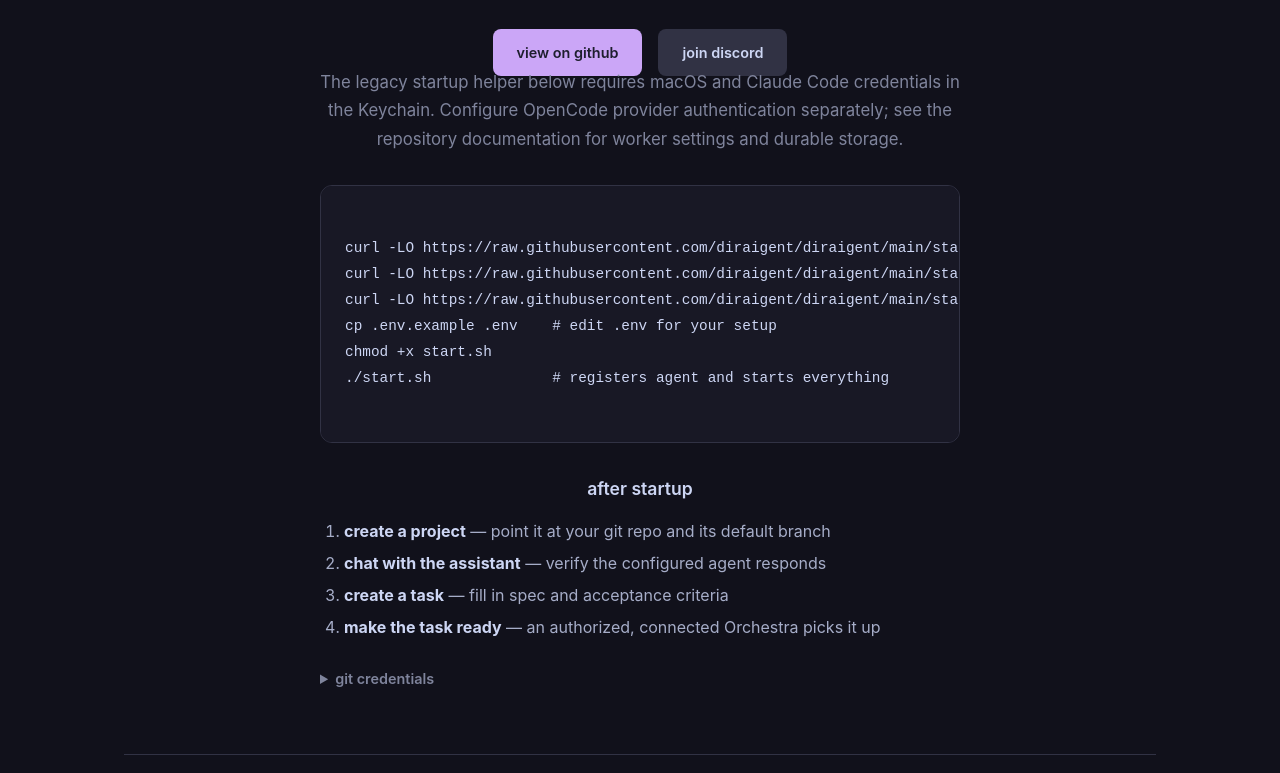
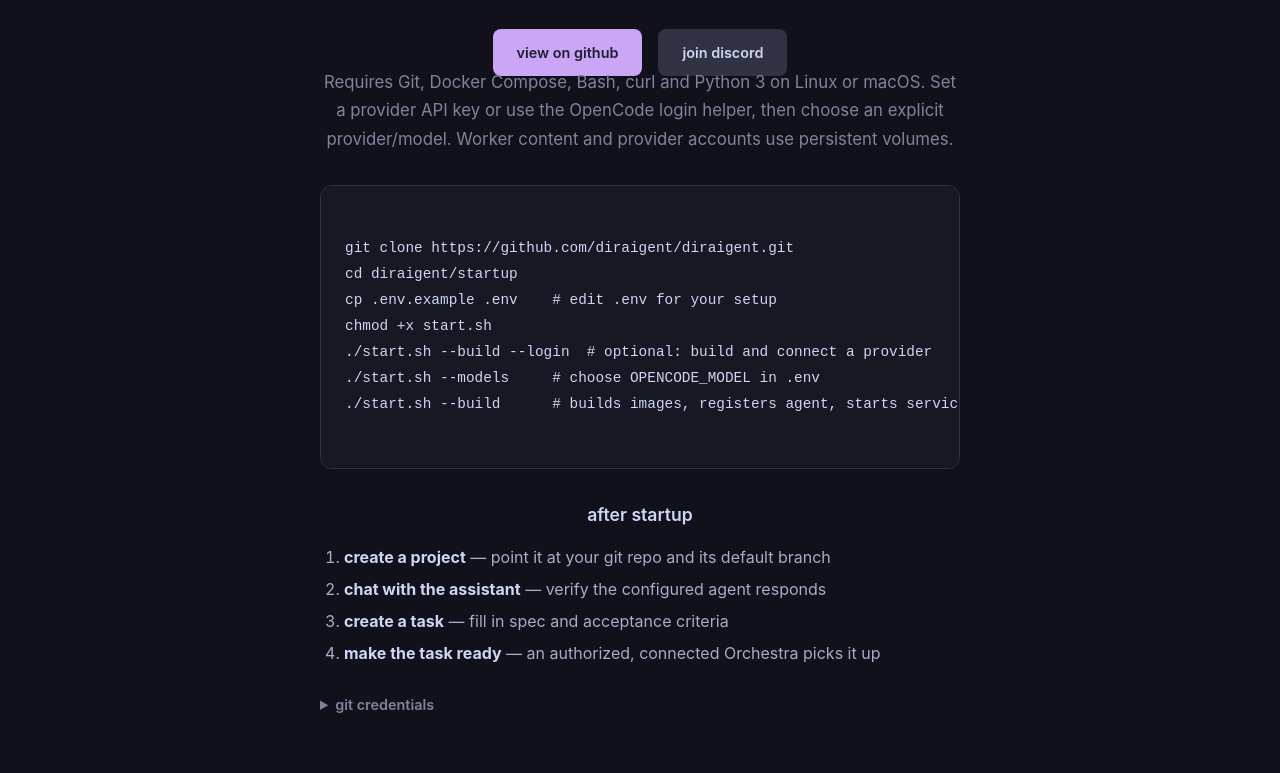
Before and after one commit to zivue/diraigent-landing, a plain HTML site: page docs/index.html in a window 1280 px wide. Shown: the part 5359-6132 px from the top of the page. Drawn offline with Linux system fonts and the light colour scheme.

Commit message:
docs: publish provider-neutral OpenCode onboarding

```diff
--- a/docs/index.html
+++ b/docs/index.html
@@ -311,15 +311,16 @@
       <a href="https://github.com/diraigent/diraigent" target="_blank" rel="noopener" class="btn btn-primary">view on github</a>
       <a href="https://discord.gg/tfaYmvTw" target="_blank" rel="noopener" class="btn btn-secondary">join discord</a>
     </div>
-    <p class="section-intro">The legacy startup helper below requires macOS and Claude Code credentials in the Keychain. Configure OpenCode provider authentication separately; see the repository documentation for worker settings and durable storage.</p>
+    <p class="section-intro">Requires Git, Docker Compose, Bash, curl and Python 3 on Linux or macOS. Set a provider API key or use the OpenCode login helper, then choose an explicit provider/model. Worker content and provider accounts use persistent volumes.</p>
     <div class="get-started-steps">
       <pre><code>
-curl -LO https://raw.githubusercontent.com/diraigent/diraigent/main/startup/docker-compose.yml
-curl -LO https://raw.githubusercontent.com/diraigent/diraigent/main/startup/start.sh
-curl -LO https://raw.githubusercontent.com/diraigent/diraigent/main/startup/.env.example
+git clone https://github.com/diraigent/diraigent.git
+cd diraigent/startup
 cp .env.example .env    # edit .env for your setup
 chmod +x start.sh
-./start.sh              # registers agent and starts everything
+./start.sh --build --login  # optional: build and connect a provider
+./start.sh --models     # choose OPENCODE_MODEL in .env
+./start.sh --build      # builds images, registers agent, starts services
       </code></pre>
     </div>
 
```
